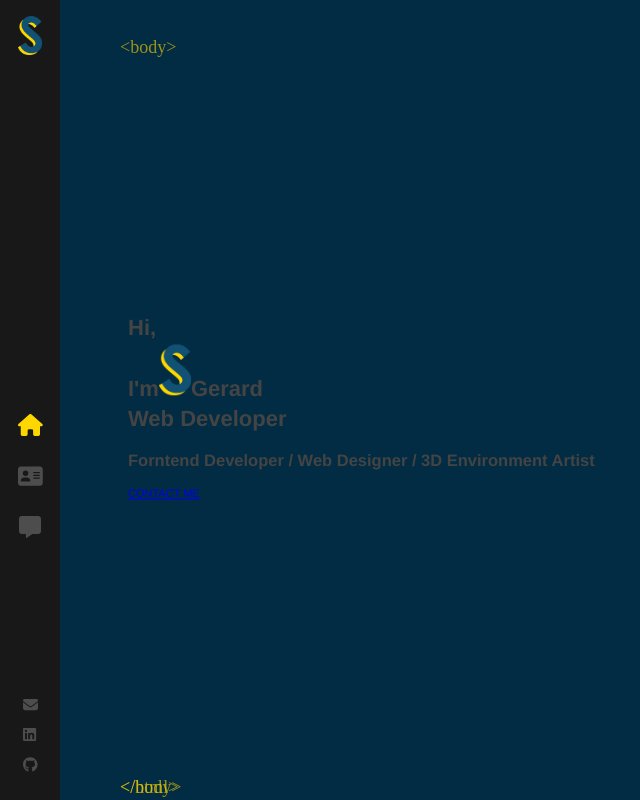
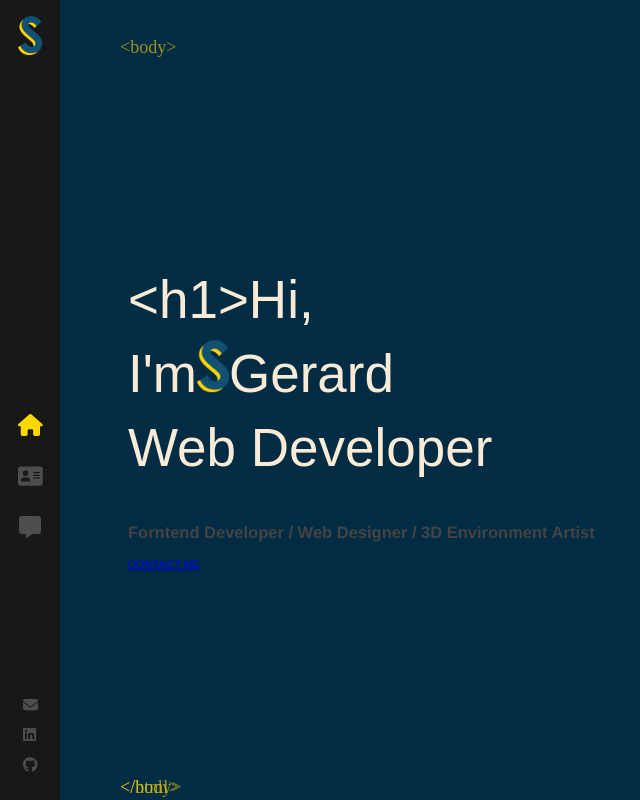
Before and after one commit to GerardMasdeu/React-Portfolio, a React (Create React App) app in the folder react-portfolio/: page / in a window 1280 px wide. Shown: the whole page, without its empty margins (0-640 px from the left). Built offline with nearby package versions, Linux system fonts and the light colour scheme.

Commit message:
Adding more Scss

```diff
--- a/react-portfolio/src/components/Home/index.scss
+++ b/react-portfolio/src/components/Home/index.scss
@@ -8,6 +8,14 @@
         max-height: 90%;
     }
     h1{
+        color: antiquewhite;
+        font-size: 53px;
+        font-family: 'coolvetica', arial, helvetica;
+        font-weight: 400;
+
+        &::before{
+            content:'<h1>';
+        }
         img{
             width: 32px;
             height: auto;
```
